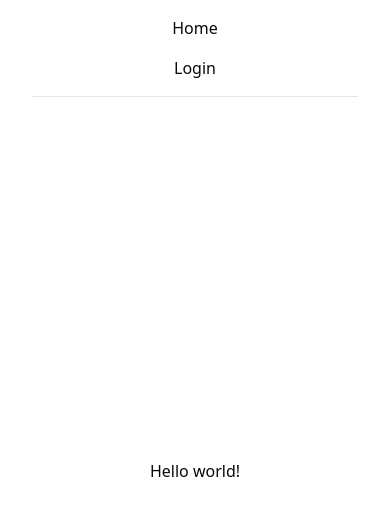
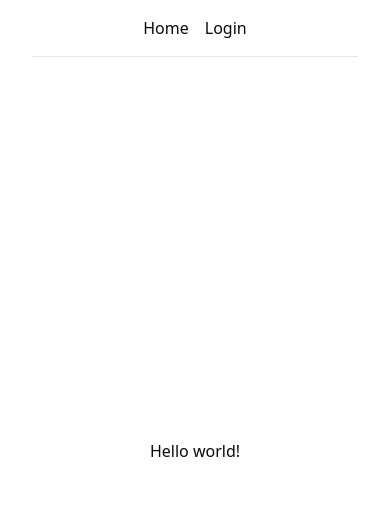
Before and after one commit to ahmadyasser72/flying-tiger, a SvelteKit app: page / in a window 390 px wide. Shown: the top 516 px of the page. Built offline with nearby package versions, Linux system fonts and the light colour scheme.

Commit message:
rework cara login

```diff
--- a/src/hooks.server.ts
+++ b/src/hooks.server.ts
@@ -1,14 +1,15 @@
 import type { Handle, ServerLoadEvent } from '@sveltejs/kit';
 
 export const handle: Handle = ({ event, resolve }) => {
-	event.locals.authorized = basicAuth(event);
-	if (
-		!event.locals.authorized &&
-		(event.cookies.get('login') === '1' || event.url.pathname.startsWith('/_/'))
-	) {
+	const login = event.cookies.get('login') === '1';
+	event.locals.authorized = login && basicAuth(event);
+	if (!event.locals.authorized && (login || event.url.pathname.startsWith('/_/'))) {
 		return new Response('401 Unauthorized', {
 			status: 401,
-			headers: { 'WWW-Authenticate': 'Basic realm="admin-only", charset="UTF-8"' }
+			headers: {
+				'WWW-Authenticate': 'Basic realm="admin-only", charset="UTF-8"',
+				'Set-Cookie': 'login=; path=/'
+			}
 		});
 	}
 
--- a/src/routes/+layout.svelte
+++ b/src/routes/+layout.svelte
@@ -1,5 +1,4 @@
 <script lang="ts">
-	import { page } from '$app/state';
 	import { Toaster } from '$lib/components/ui/sonner';
 	import '../app.css';
 	import type { LayoutData } from './$types';
@@ -7,18 +6,26 @@
 
 	let { data, children }: { data: LayoutData; children: Snippet } = $props();
 
-	const route = $derived(page.url.pathname);
+	const login = () => {
+		document.cookie = `login=1; path=/`;
+		window.location.reload();
+	};
+	const logout = () => {
+		document.cookie = `login=; path=/`;
+		window.location.reload();
+	};
 </script>
 
 <Toaster />
 
 <div class="container flex min-h-screen flex-col">
-	<header class="flex justify-end gap-4 border-b px-8 py-4 max-sm:flex-col max-sm:items-center">
+	<header class="flex flex-wrap justify-center gap-4 border-b px-8 py-4 text-center sm:justify-end">
 		<a href="/">Home</a>
 		{#if data.authorized}
 			<a href="/_/pengumpulan/new">Buat pengumpulan</a>
+			<button onclick={logout}>Logout</button>
 		{:else}
-			<a href="/_/login?redirect={route}&t={Date.now()}">Login</a>
+			<button onclick={login}>Login</button>
 		{/if}
 	</header>
 	<main class="relative mx-auto flex h-full w-full max-w-[60ch] flex-1 py-4">
--- a/src/routes/_/login/+server.ts
+++ /dev/null
@@ -1,8 +0,0 @@
-import type { RequestHandler } from './$types';
-import { redirect } from '@sveltejs/kit';
-
-export const GET: RequestHandler = ({ cookies, url }) => {
-	cookies.set('login', '1', { path: '/', maxAge: 60 * 60 });
-
-	redirect(301, url.searchParams.get('redirect') ?? '/');
-};
```
